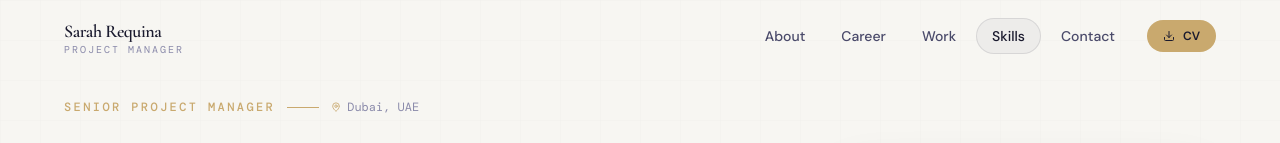
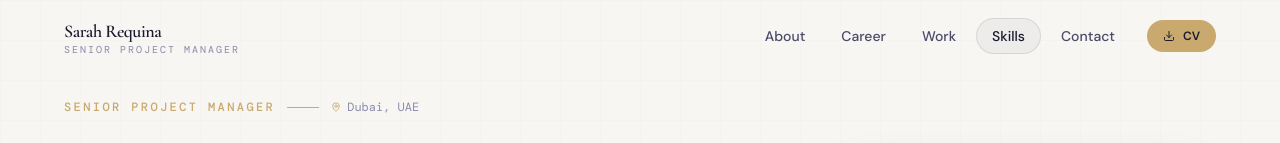
Before and after one commit to sarah-requina/sarah-portfolio, a Next.js app: page / in a window 1280 px wide. Shown: the top 143 px of the page. Built offline with nearby package versions, Linux system fonts and the light colour scheme; a web font is replaced by a local one.

Commit message:
Update role

```diff
--- a/src/components/sections/Navigation.tsx
+++ b/src/components/sections/Navigation.tsx
@@ -68,7 +68,7 @@ export function Navigation() {
               Sarah Requina
             </span>
             <span className="font-mono text-[10px] tracking-[0.2em] uppercase text-text-muted">
-              Project Manager
+              Senior Project Manager
             </span>
           </button>
 
```
